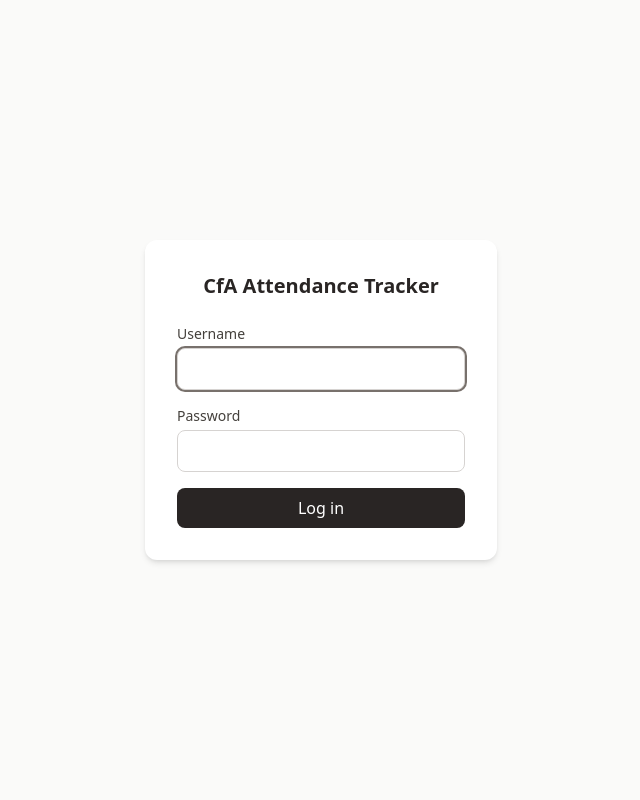
After one commit to sagerock/cfaattendance, a Flask app: page /login in a window 1280 px wide. The commit adds this page. Shown: the whole page, without its empty margins (319-959 px from the left). Run offline with Flask 3, Linux system fonts and the light colour scheme; some libraries are stand-ins or nearby versions.

Commit message:
Add password protection with shared login
All routes require authentication via session. Default credentials
cfa/attendance, configurable via AUTH_USERNAME/AUTH_PASSWORD env vars.

Co-Authored-By: Claude Opus 4.6 <noreply@anthropic.com>

```diff
--- a/app.py
+++ b/app.py
@@ -1,6 +1,9 @@
 import os
-from flask import Flask
+from flask import Flask, request, session, redirect, url_for, render_template
 from extensions import db
+
+AUTH_USERNAME = os.environ.get("AUTH_USERNAME", "cfa")
+AUTH_PASSWORD = os.environ.get("AUTH_PASSWORD", "attendance")
 
 
 def create_app():
@@ -27,6 +30,31 @@ def create_app():
     app.register_blueprint(sessions_bp)
     app.register_blueprint(reports_bp)
 
+    @app.before_request
+    def require_login():
+        if request.endpoint == "login" or request.endpoint == "static":
+            return
+        if not session.get("authenticated"):
+            return redirect(url_for("login"))
+
+    @app.route("/login", methods=["GET", "POST"])
+    def login():
+        error = None
+        if request.method == "POST":
+            if (
+                request.form.get("username") == AUTH_USERNAME
+                and request.form.get("password") == AUTH_PASSWORD
+            ):
+                session["authenticated"] = True
+                return redirect(url_for("courses.index"))
+            error = "Invalid credentials."
+        return render_template("login.html", error=error)
+
+    @app.route("/logout")
+    def logout():
+        session.clear()
+        return redirect(url_for("login"))
+
     with app.app_context():
         import models  # noqa: F401
 
--- a/templates/base.html
+++ b/templates/base.html
@@ -13,6 +13,7 @@
     <nav class="bg-stone-800 text-white shadow">
         <div class="max-w-6xl mx-auto px-4 py-3 flex items-center justify-between">
             <a href="/" class="text-lg font-semibold tracking-tight">CfA Attendance Tracker</a>
+            <a href="/logout" class="text-sm text-stone-300 hover:text-white transition">Log out</a>
         </div>
     </nav>
 
--- /dev/null
+++ b/templates/login.html
@@ -0,0 +1,39 @@
+<!DOCTYPE html>
+<html lang="en" class="h-full">
+<head>
+    <meta charset="UTF-8">
+    <meta name="viewport" content="width=device-width, initial-scale=1.0">
+    <title>Login — CfA Attendance</title>
+    <script src="https://cdn.tailwindcss.com"></script>
+</head>
+<body class="h-full bg-stone-50 flex items-center justify-center">
+    <div class="w-full max-w-sm mx-auto px-4">
+        <div class="bg-white rounded-xl shadow-md p-8">
+            <h1 class="text-xl font-semibold text-stone-800 text-center mb-6">CfA Attendance Tracker</h1>
+
+            {% if error %}
+            <div class="mb-4 px-4 py-3 rounded-lg text-sm bg-red-100 text-red-800 border border-red-200">
+                {{ error }}
+            </div>
+            {% endif %}
+
+            <form method="POST" class="space-y-4">
+                <div>
+                    <label for="username" class="block text-sm font-medium text-stone-700 mb-1">Username</label>
+                    <input type="text" name="username" id="username" required autofocus
+                        class="w-full px-3 py-2 border border-stone-300 rounded-lg focus:outline-none focus:ring-2 focus:ring-stone-500">
+                </div>
+                <div>
+                    <label for="password" class="block text-sm font-medium text-stone-700 mb-1">Password</label>
+                    <input type="password" name="password" id="password" required
+                        class="w-full px-3 py-2 border border-stone-300 rounded-lg focus:outline-none focus:ring-2 focus:ring-stone-500">
+                </div>
+                <button type="submit"
+                    class="w-full bg-stone-800 text-white py-2 px-4 rounded-lg hover:bg-stone-700 transition font-medium">
+                    Log in
+                </button>
+            </form>
+        </div>
+    </div>
+</body>
+</html>
```
